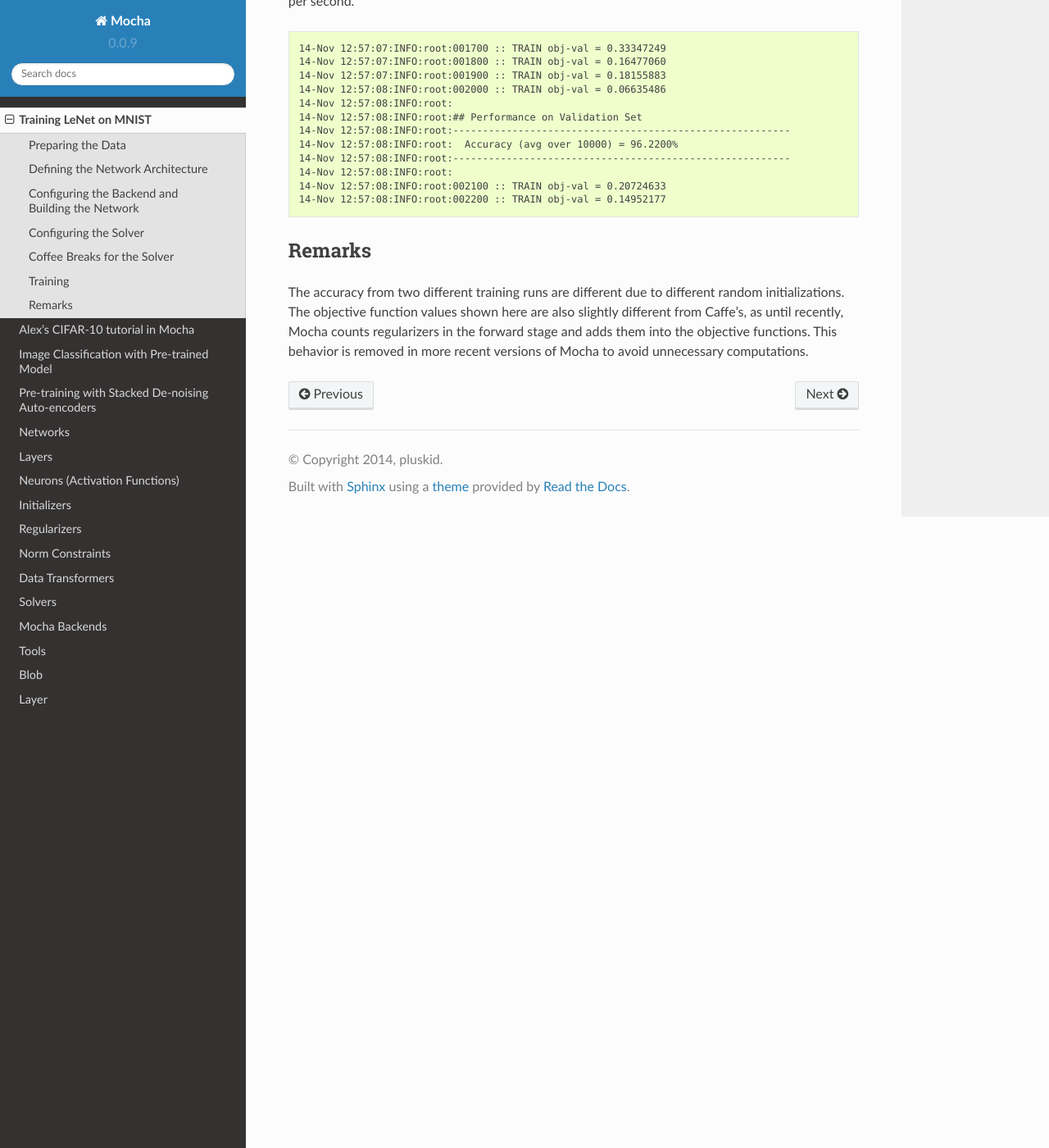
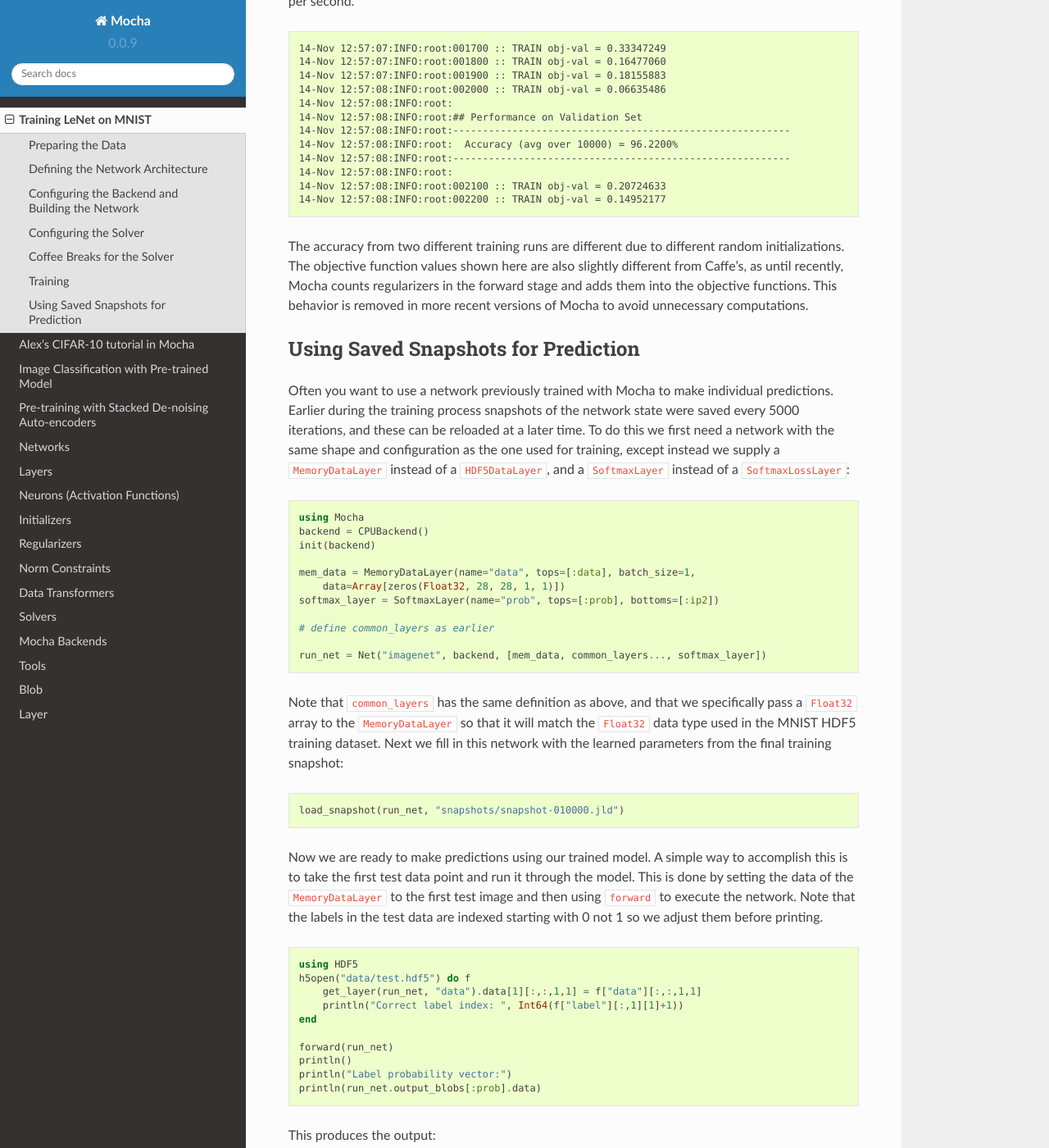
Before and after one commit to pluskid/Mocha.jl, a Sphinx documentation site: the page built from docs/tutorial/mnist.rst, in a window 1280 px wide and 1400 px high, scrolled down 7379 px. Shown: the whole window at 82% size. Built offline with Sphinx 7.4.7 and the Read the Docs theme 2.0.0, drawn with Linux system fonts in a browser that asks for light colours; some of the changed text lies outside the part shown.

Commit message:
Extend tutorial to cover loading snapshots and making predictions
Figuring out how to load a snapshot and make a prediction was not trivial since ``load_snapshot`` is not in the documentation. This provides a small example designed to illustrate how to use a model once it has been trained and saved.

```diff
--- a/docs/tutorial/mnist.rst
+++ b/docs/tutorial/mnist.rst
@@ -378,11 +378,67 @@ CUDA backend. It runs at about 300 iterations per second.
    14-Nov 12:57:08:INFO:root:002100 :: TRAIN obj-val = 0.20724633
    14-Nov 12:57:08:INFO:root:002200 :: TRAIN obj-val = 0.14952177
 
-Remarks
--------
-
 The accuracy from two different training runs are different due to different random
 initializations. The objective function values shown here are also slightly
 different from Caffe's, as until recently, Mocha counts regularizers in the
 forward stage and adds them into the objective functions. This behavior is removed
 in more recent versions of Mocha to avoid unnecessary computations.
+
+
+Using Saved Snapshots for Prediction
+------------------------------------------------
+
+Often you want to use a network previously trained with Mocha to make individual predictions. Earlier during the training process snapshots of the network state were saved every 5000 iterations, and these can be reloaded at a later time. To do this we first need a network with the same shape and configuration as the one used for training, except instead we supply a ``MemoryDataLayer`` instead of a ``HDF5DataLayer``, and a ``SoftmaxLayer`` instead of a ``SoftmaxLossLayer``:
+
+.. code-block:: julia
+
+   using Mocha
+   backend = CPUBackend()
+   init(backend)
+
+   mem_data = MemoryDataLayer(name="data", tops=[:data], batch_size=1,
+       data=Array[zeros(Float32, 28, 28, 1, 1)])
+   softmax_layer = SoftmaxLayer(name="prob", tops=[:prob], bottoms=[:ip2])
+
+   # define common_layers as earlier
+
+   run_net = Net("imagenet", backend, [mem_data, common_layers..., softmax_layer])
+
+Note that ``common_layers`` has the same definition as above, and that we specifically pass a ``Float32`` array to the ``MemoryDataLayer`` so that it will match the ``Float32`` data type used in the MNIST HDF5 training dataset. Next we fill in this network with the learned parameters from the final training snapshot:
+
+.. code-block:: julia
+
+   load_snapshot(run_net, "snapshots/snapshot-010000.jld")
+
+Now we are ready to make predictions using our trained model. A simple way to accomplish this is to take the first test data point and run it through the model. This is done by setting the data of the ``MemoryDataLayer`` to the first test image and then using ``forward`` to execute the network. Note that the labels in the test data are indexed starting with 0 not 1 so we adjust them before printing.
+
+.. code-block:: julia
+
+   using HDF5
+   h5open("data/test.hdf5") do f
+       get_layer(run_net, "data").data[1][:,:,1,1] = f["data"][:,:,1,1]
+       println("Correct label index: ", Int64(f["label"][:,1][1]+1))
+   end
+
+   forward(run_net)
+   println()
+   println("Label probability vector:")
+   println(run_net.output_blobs[:prob].data)
+
+This produces the output:
+
+.. code-block:: text
+
+   Correct label index: 5
+
+   Label probability vector:
+   Float32[5.870685e-6
+           0.00057068263
+           1.5419962e-5
+           8.387835e-7
+           0.99935246
+           5.5915066e-6
+           4.284061e-5
+           1.2896479e-6
+           4.2869314e-7
+           4.600691e-6]
```
